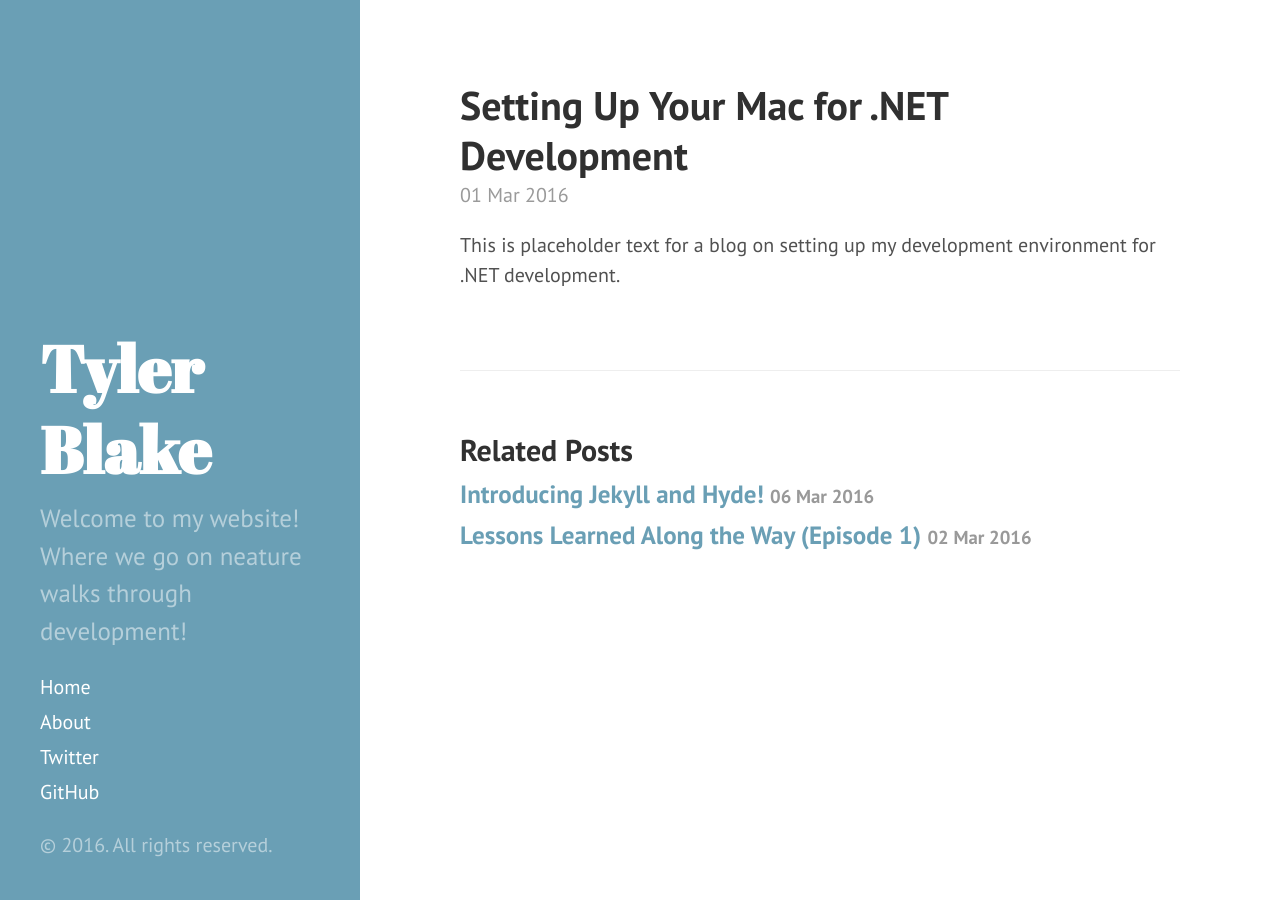
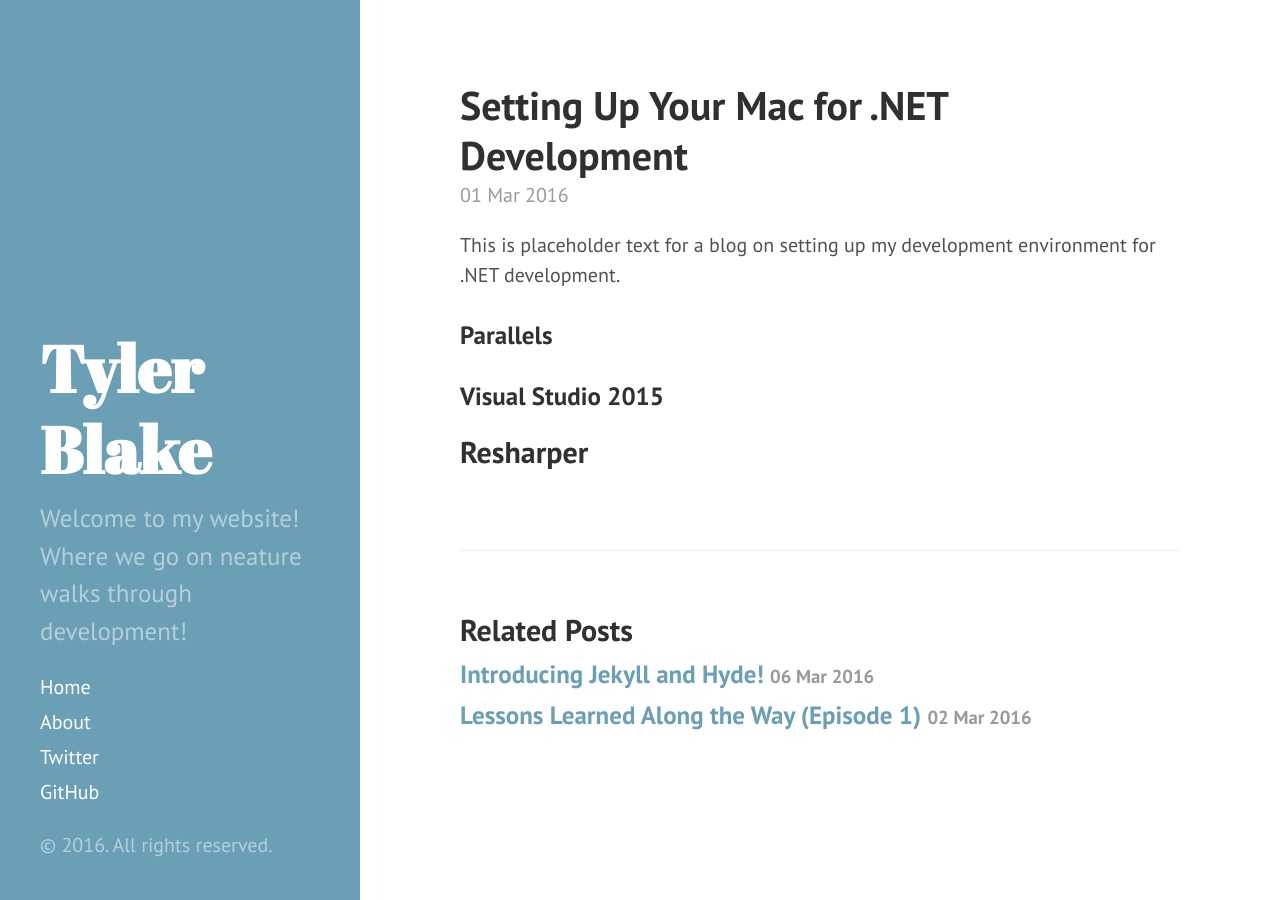
Before and after one commit to tylerablake/website, a Jekyll site: the page built from _posts/2016-03-01-.net-development-on-a-mac.md, in a window 1280 px wide. Built offline with Jekyll 4.4.1, drawn with Linux system fonts in a browser that asks for light colours.

Commit message:
adding initial content to .net development environment blog

```diff
--- a/_posts/2016-03-01-.net-development-on-a-mac.md
+++ b/_posts/2016-03-01-.net-development-on-a-mac.md
@@ -4,3 +4,11 @@ title: Setting Up Your Mac for .NET Development
 ---
 
 This is placeholder text for a blog on setting up my development environment for .NET development.
+
+### Parallels
+
+
+### Visual Studio 2015
+
+
+## Resharper
```
